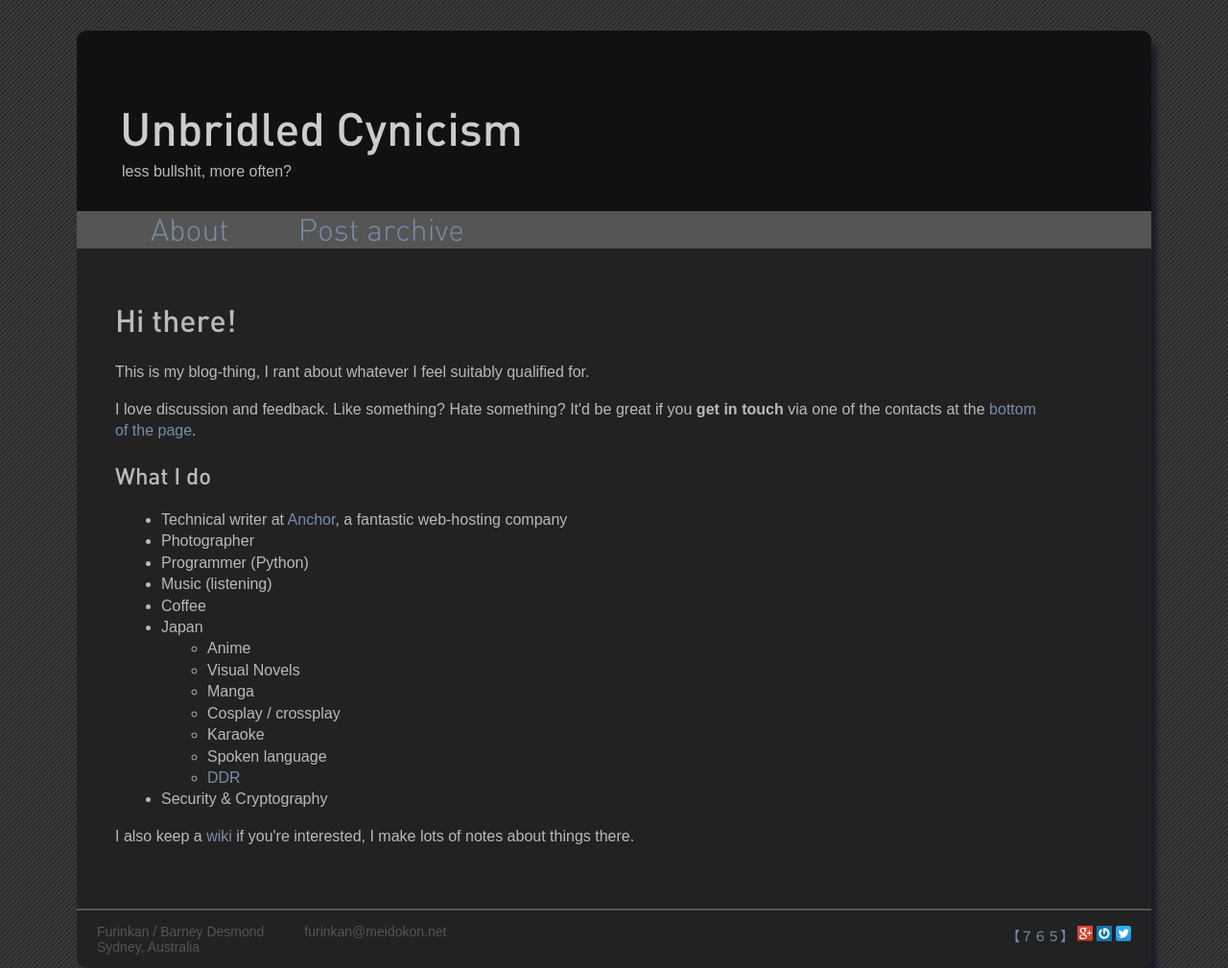
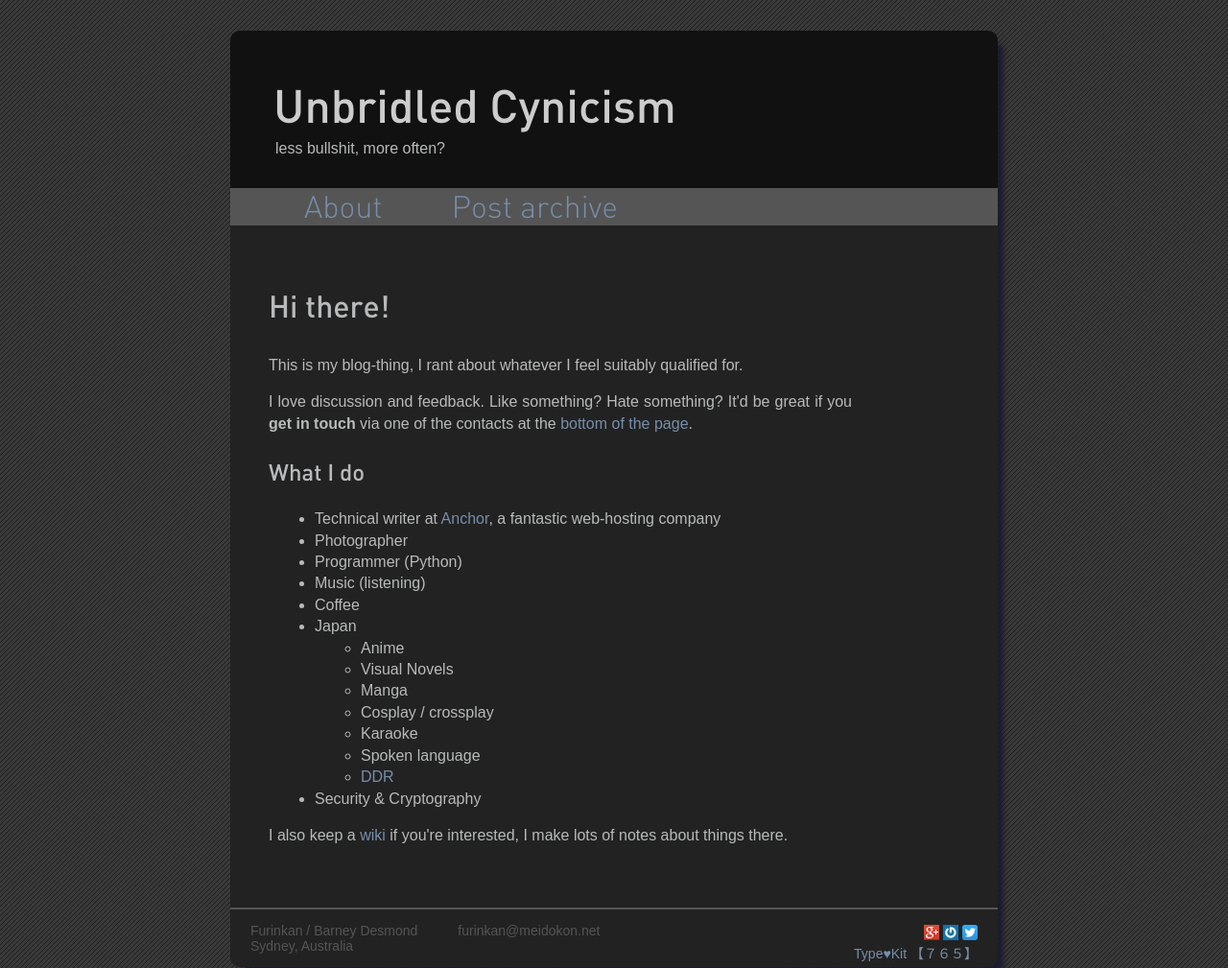
Before and after one commit to barneydesmond/blog, a Jekyll site: the page built from about.html, in a window 1280 px wide. Shown: the whole page at 96% size. Built offline with Jekyll 4.4.1, drawn with Linux system fonts in a browser that asks for light colours; Markdown is read by kramdown in place of the engine named in the settings.

Commit message:
Move to a single-column layout without a sidebar. Should also work nicely on mobile devices
Former-commit-id: 29eea625fca215f6b312c26cb81f2cc749b915c9

```diff
--- a/_layouts/default.html
+++ b/_layouts/default.html
@@ -4,6 +4,7 @@
    <meta http-equiv="content-type" content="text/html; charset=utf-8" />
    <title>{{ page.title }}</title>
    <meta name="author" content="Furinkan / Barney Desmond" />
+   <meta name="viewport" content="width=800, initial-scale=0.66" />
 
    <!-- Get some feeds -->
    <link rel="alternate" href="{{ site.atom_path }}" title="{{ site.name }}" type="application/atom+xml" />
@@ -30,8 +31,6 @@
   <div class="content">
   {{ content }}
   </div>
-
-  {% include sidebar.html %}
 
   <div class="footer" id="contact-details">
     <div class="contact">
--- a/_layouts/single_column.html
+++ /dev/null
@@ -1,60 +0,0 @@
-<!DOCTYPE html>
-<html lang="en">
-<head>
-   <meta http-equiv="content-type" content="text/html; charset=utf-8" />
-   <title>{{ page.title }}</title>
-   <meta name="author" content="Furinkan / Barney Desmond" />
-
-   <!-- Get some feeds -->
-   <link rel="alternate" href="{{ site.atom_path }}" title="{{ site.name }}" type="application/atom+xml" />
-      <!-- one autodiscovery is enough
-      <link rel="alternate" href="{{ site.rss_path }}"  title="{{ site.name }}" type="application/rss+xml" />
-      -->
-
-   <!-- syntax highlighting CSS -->
-   <link rel="stylesheet" href="/css/syntax.css" type="text/css" />
-
-   <!-- Homepage CSS -->
-   <link rel="stylesheet" href="/css/screen.css" type="text/css" media="screen, projection" />
-</head>
-<body>
-
-<div class="site">
-  <div class="title">
-    <h1><a href="/">{{ site.name }}</a></h1>
-    <div class="subtitle">{{ site.description }}</div>
-  </div>
-
-  {% include linkbar.html %}
-
-  <div class="content-full-width">
-  {{ content }}
-  </div>
-
-  <div class="footer" id="contact-details">
-    <div class="contact">
-      <p>
-        Furinkan / Barney Desmond<br />
-        Sydney, Australia
-      </p>
-    </div>
-    <div class="contact">
-      <p>
-        furinkan@meidokon.net
-      </p>
-    </div>
-    <div class="links">
-      <a href="http://765.agency/" class="sns-icon">【７６５】</a>
-      <a rel="author" href="https://plus.google.com/117156178948720931892?rel=author" class="sns-icon"><img src="/img/gpluss16px.png" alt="Google Plus link" /></a>
-      <a href="https://en.gravatar.com/barneydesmond" class="sns-icon"><img src="/img/gravatar_logo-16px.jpg" alt="Gravatar logo" /></a>
-      <a href="https://twitter.com/furinkan" class="sns-icon"><img src="/img/twit-16px.png" alt="Twitter logo" /></a>
-    </div>
-  </div> <!-- end the footer -->
-
-
-</div> <!-- end the site -->
-
-<script type="text/javascript" src="//use.typekit.net/ixf1fhf.js"></script>
-<script type="text/javascript">try{Typekit.load();}catch(e){}</script>
-</body>
-</html>
--- a/about.html
+++ b/about.html
@@ -1,5 +1,5 @@
 ---
-layout: single_column
+layout: default
 title: Unbridled Cynicism
 ---
 <h1>Hi there!</h1>
--- a/css/screen.css
+++ b/css/screen.css
@@ -116,7 +116,7 @@ ul.posts span {
 /* padding: top right bottom left */
 
 .site {
-  width: 70em;
+  width: 800px;
   background: #222222;
   margin: 2em auto 2em auto;
   text-align: justify;
@@ -140,7 +140,7 @@ ul.posts span {
 
   .site .title h1 {
     margin: auto;
-    padding-top: 1.5em;
+    padding-top: 1em;
     padding-left: 0px;
     font-size: 3em;
   }
@@ -213,26 +213,8 @@ ul.posts span {
 
 
 
-.content-full-width {
-  /*border: 1px solid black;*/
-  margin-top: 2em;
-  margin-left: 2.5em;
-  margin-bottom: 3em;
-  width: 60em;
-  float: left;
-  display: inline;
-  line-height: 1.4em;
-}
-
-.content-full-width p, .content-full-width li {
-  line-height: 1.4em;
-}
-
-
-
 
 .content {
-  /*border: 1px solid black;*/
   margin-top: 2em;
   margin-left: 2.5em;
   margin-bottom: 3em;
@@ -260,22 +242,6 @@ ul.posts span {
 }
 
 
-
-
-.sidebar {
-  /*border: 1px solid red;*/
-  margin-top: 2em;
-  margin-right: 2.5em;
-  margin-bottom: 3em;
-  width: 21em;
-  float: right;
-  display: inline;
-  text-align: left;
-}
-
-.sidebar .widget .blurb {
-	padding-left: 1em;
-}
 
 
 ul, ol {
```
